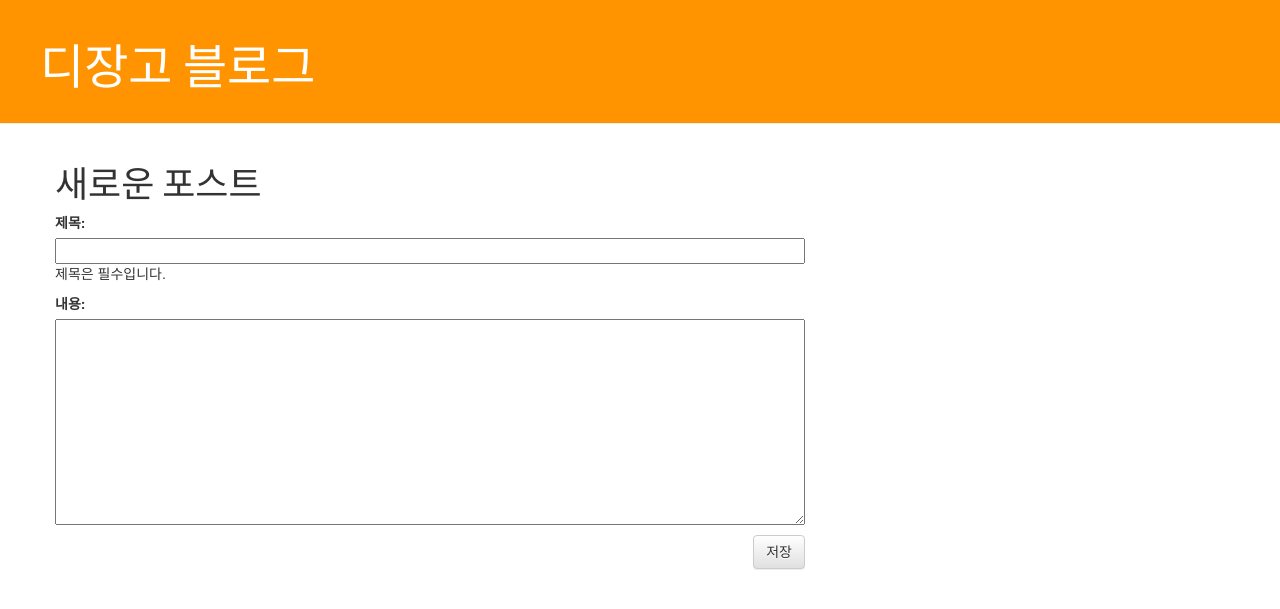
After one commit to choyoub/pyDemo1, a Django app: page /post/new/ in a window 1280 px wide. The commit adds this page. Shown: the top 609 px of the page. Run offline with Django 3.2, Linux system fonts and the light colour scheme; some libraries are stand-ins or nearby versions.

Commit message:
blog edit view add

```diff
--- /dev/null
+++ b/blog/forms.py
@@ -0,0 +1,8 @@
+from django import forms
+from .models import Post
+
+class PostForm(forms.ModelForm):
+
+    class Meta:
+        model = Post
+        fields = ('title', 'text',)
--- a/blog/models.py
+++ b/blog/models.py
@@ -6,7 +6,7 @@ from django.utils import timezone
 class Post(models.Model):
     author = models.ForeignKey('auth.User')
     title = models.CharField(max_length=200,verbose_name='제목',help_text='제목은 필수입니다.')
-    text = models.TextField()
+    text = models.TextField(verbose_name='내용')
     created_date = models.DateTimeField(default=timezone.now)
     published_date = models.DateTimeField(blank=True, null=True)
 
--- a/blog/templates/blog/base.html
+++ b/blog/templates/blog/base.html
@@ -1,7 +1,7 @@
 {% load staticfiles %}
 <html>
     <head>
-        <title>Django Girls blog</title>
+        <title>디장고 블로그</title>
         <link rel="stylesheet" href="//maxcdn.bootstrapcdn.com/bootstrap/3.2.0/css/bootstrap.min.css">
         <link rel="stylesheet" href="//maxcdn.bootstrapcdn.com/bootstrap/3.2.0/css/bootstrap-theme.min.css">
         <link href='//fonts.googleapis.com/css?family=Lobster&subset=latin,latin-ext' rel='stylesheet' type='text/css'>
@@ -9,7 +9,10 @@
     </head>
     <body>
         <div class="page-header">
-            <h1><a href="/">Django Girls Blog</a></h1>
+            {% if user.is_authenticated %}
+                <a href="{% url 'post_new' %}" class="top-menu"><span class="glyphicon glyphicon-plus"></span></a>
+            {% endif %}
+            <h1><a href="/">디장고 블로그</a></h1>
         </div>
         <div class="content container">
             <div class="row">
--- /dev/null
+++ b/blog/templates/blog/post_edit.html
@@ -0,0 +1,9 @@
+{% extends 'blog/base.html' %}
+
+{% block content %}
+    <h1>새로운 포스트</h1>
+    <form method="POST" class="post-form">{% csrf_token %}
+        {{ form.as_p }}
+        <button type="submit" class="save btn btn-default">저장</button>
+    </form>
+{% endblock %}
--- a/blog/urls.py
+++ b/blog/urls.py
@@ -4,4 +4,5 @@ from . import views
 urlpatterns = [
     url(r'^$', views.post_list, name='post_list'),
     url(r'^post/(?P<pk>[0-9]+)/$', views.post_detail, name='post_detail'),
+    url(r'^post/new/$', views.post_new, name='post_new'),
 ]
--- a/blog/views.py
+++ b/blog/views.py
@@ -1,6 +1,7 @@
 from django.shortcuts import render, get_object_or_404
 from django.utils import timezone
 from .models import Post
+from .forms import PostForm
 
 # Create your views here.
 def post_list(request):
@@ -10,3 +11,16 @@ def post_list(request):
 def post_detail(request, pk):
     post = get_object_or_404(Post, pk=pk)
     return render(request, 'blog/post_detail.html', {'post': post})
+
+def post_new(request):
+    if request.method == "POST":
+        form = PostForm(request.POST)
+        if form.is_valid():
+            post = form.save(commit=False)
+            post.author = request.user
+            post.published_date = timezone.now()
+            post.save()
+            return redirect('blog.views.post_detail', pk=post.pk)
+    else:
+        form = PostForm()
+    return render(request, 'blog/post_edit.html', {'form': form})
```
